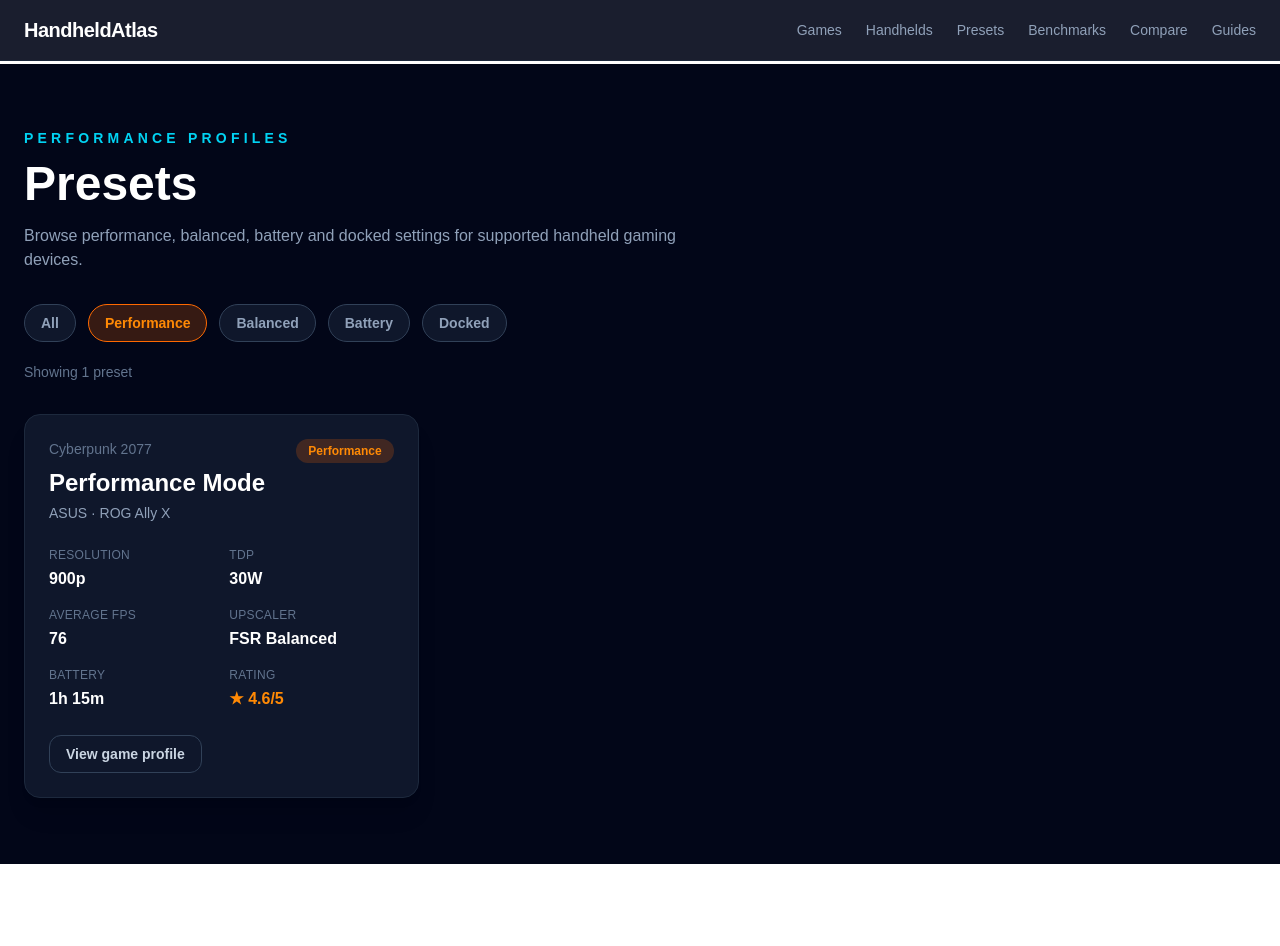
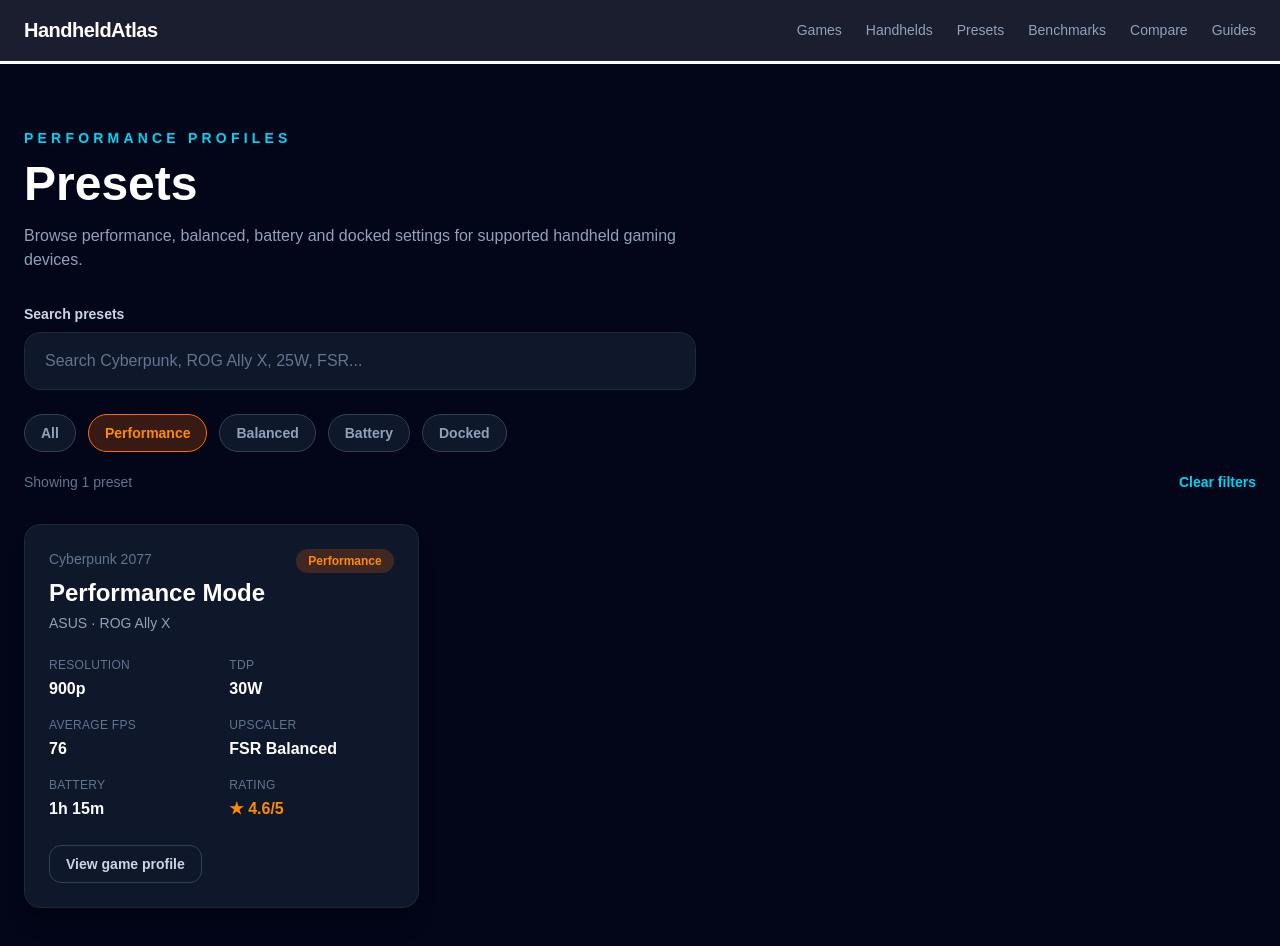
Before and after one commit to nat0r9/handheld-atlas, a Next.js app: page /presets in a window 1280 px wide. Both pictures are taken after a click on the button "Performance". Shown: the top 946 px of the page. Before the commit the page ends 864 px from the top, so only its background shows below. Built offline with nearby package versions, Linux system fonts and the light colour scheme.

Commit message:
Add preset search and combined filters

```diff
--- a/app/presets/page.tsx
+++ b/app/presets/page.tsx
@@ -1,6 +1,6 @@
 "use client";
 
-import { useState } from "react";
+import { useMemo, useState } from "react";
 import PresetCard from "../../components/PresetCard";
 import { games } from "../../data/games";
 import { handhelds } from "../../data/handhelds";
@@ -49,12 +49,48 @@
   const [activeFilter, setActiveFilter] =
     useState<PresetFilter>("All");
 
-  const filteredPresets =
-    activeFilter === "All"
-      ? presets
-      : presets.filter(
-          (preset) => preset.type === activeFilter,
-        );
+  const [searchQuery, setSearchQuery] = useState("");
+
+  const filteredPresets = useMemo(() => {
+    const normalizedQuery = searchQuery.trim().toLowerCase();
+
+    return presets.filter((preset) => {
+      const game = games.find(
+        (item) => item.slug === preset.gameSlug,
+      );
+
+      const handheld = handhelds.find(
+        (item) => item.slug === preset.handheldSlug,
+      );
+
+      const matchesFilter =
+        activeFilter === "All" || preset.type === activeFilter;
+
+      const searchableText = [
+        preset.name,
+        preset.type,
+        preset.resolution,
+        preset.tdp,
+        preset.upscaler,
+        game?.name ?? "",
+        handheld?.name ?? "",
+        handheld?.manufacturer ?? "",
+      ]
+        .join(" ")
+        .toLowerCase();
+
+      const matchesSearch =
+        normalizedQuery.length === 0 ||
+        searchableText.includes(normalizedQuery);
+
+      return matchesFilter && matchesSearch;
+    });
+  }, [activeFilter, searchQuery]);
+
+  function clearFilters() {
+    setActiveFilter("All");
+    setSearchQuery("");
+  }
 
   return (
     <main className="min-h-screen bg-slate-950 text-white">
@@ -70,7 +106,25 @@
           for supported handheld gaming devices.
         </p>
 
-        <div className="mt-8 flex flex-wrap gap-3">
+        <div className="mt-8 max-w-2xl">
+          <label
+            htmlFor="preset-search"
+            className="mb-2 block text-sm font-semibold text-slate-300"
+          >
+            Search presets
+          </label>
+
+          <input
+            id="preset-search"
+            type="search"
+            value={searchQuery}
+            onChange={(event) => setSearchQuery(event.target.value)}
+            placeholder="Search Cyberpunk, ROG Ally X, 25W, FSR..."
+            className="w-full rounded-2xl border border-slate-800 bg-slate-900 px-5 py-4 text-white outline-none transition placeholder:text-slate-500 focus:border-cyan-500 focus:ring-2 focus:ring-cyan-500/20"
+          />
+        </div>
+
+        <div className="mt-6 flex flex-wrap gap-3">
           {filters.map((filter) => (
             <button
               key={filter}
@@ -86,14 +140,38 @@
           ))}
         </div>
 
-        <div className="mt-5 text-sm text-slate-500">
-          Showing {filteredPresets.length}{" "}
-          {filteredPresets.length === 1 ? "preset" : "presets"}
+        <div className="mt-5 flex flex-wrap items-center justify-between gap-4">
+          <p className="text-sm text-slate-500">
+            Showing {filteredPresets.length}{" "}
+            {filteredPresets.length === 1 ? "preset" : "presets"}
+          </p>
+
+          {(activeFilter !== "All" || searchQuery.length > 0) && (
+            <button
+              type="button"
+              onClick={clearFilters}
+              className="text-sm font-semibold text-cyan-400 transition hover:text-cyan-300"
+            >
+              Clear filters
+            </button>
+          )}
         </div>
 
         {filteredPresets.length === 0 ? (
-          <div className="mt-10 rounded-2xl border border-slate-800 bg-slate-900 p-8 text-slate-400">
-            No presets found for this mode.
+          <div className="mt-10 rounded-2xl border border-slate-800 bg-slate-900 p-8">
+            <h2 className="text-xl font-bold">No presets found</h2>
+
+            <p className="mt-2 text-slate-400">
+              Try another game, handheld or preset mode.
+            </p>
+
+            <button
+              type="button"
+              onClick={clearFilters}
+              className="mt-5 rounded-xl bg-cyan-500 px-4 py-2 text-sm font-bold text-slate-950 transition hover:bg-cyan-400"
+            >
+              Reset search
+            </button>
           </div>
         ) : (
           <div className="mt-8 grid gap-6 md:grid-cols-2 xl:grid-cols-3">
```
